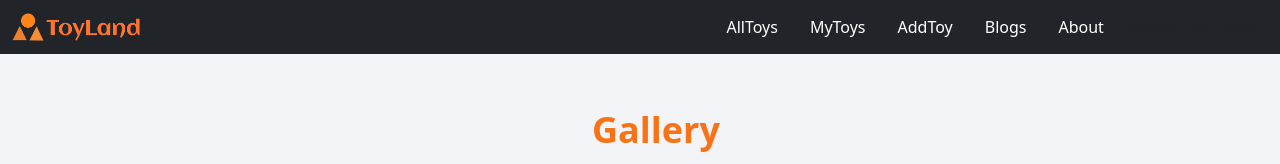
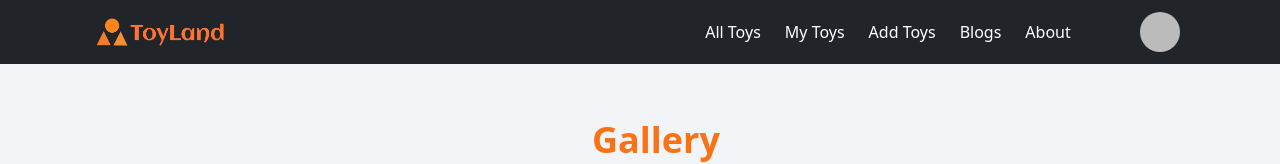
Before and after one commit to Jobayer98/b7a11-toy-marketplace-client-side-Jobayer98, a React (Vite) app: page / in a window 1280 px wide. Shown: the top 164 px of the page. Built offline with nearby package versions, Linux system fonts and the light colour scheme; no server answers; sample sign-in values are in the browser's storage.

Commit message:
show user profile pic in navbar

```diff
--- a/src/context/authProvider.jsx
+++ b/src/context/authProvider.jsx
@@ -30,7 +30,9 @@ const AuthProvider = ({ children }) => {
     setLoading(true);
     const provider = new GoogleAuthProvider();
     signInWithPopup(auth, provider)
-      .then(() => {})
+      .then((r) => {
+        console.log(r);
+      })
       .catch(() => {});
   };
 
--- /dev/null
+++ b/src/layout/Header/Header.css
@@ -0,0 +1,3 @@
+.active {
+  color: rgba(240, 134, 58, 0.991);
+}
--- a/src/layout/Header/Header.jsx
+++ b/src/layout/Header/Header.jsx
@@ -1,18 +1,14 @@
 // external module
-import Container from "react-bootstrap/Container";
-import Nav from "react-bootstrap/Nav";
-import Navbar from "react-bootstrap/Navbar";
-import { Link, useNavigate } from "react-router-dom";
+import { Link, NavLink, useNavigate } from "react-router-dom";
 import { useContext } from "react";
 
 // internal module
-import NavItem from "../../components/NavItem/NavItem";
-// import Dropdown from "../../components/Dropdown/Dropdown";
 import AuthContext from "../../context/authContext";
 import logo from "../../assets/logo.png";
+import "./Header.css";
 
 const Header = () => {
-  const { user, loading, logout } = useContext(AuthContext);
+  const { user, logout } = useContext(AuthContext);
   const navigate = useNavigate();
 
   const handleLogout = () => {
@@ -21,45 +17,88 @@ const Header = () => {
   };
 
   return (
-    <Navbar bg="dark" expand="lg">
-      <Container>
-        <Navbar.Brand>
-          <Link to="/" className="text-decoration-none">
-            <img className="w-32" src={logo} alt="brand_img" />
+    <div className="navbar bg-dark text-white px-12 md:px-12 lg:px-24">
+      <div className="navbar-start">
+        <Link to="/">
+          <img className="w-32" src={logo} alt="brand_logo" />
         </Link>
-        </Navbar.Brand>
-
-        <Navbar.Toggle aria-controls="basic-navbar-nav" />
-        <Navbar.Collapse id="basic-navbar-nav" className="justify-content-end">
-          <Nav className="align-items-center ">
-            <NavItem className="text-white" path={"/all-toys"}>
-              AllToys
-            </NavItem>
+      </div>
+      <div className="hidden lg:flex gap-4">
+        <NavLink
+          className={({ isActive }) => (isActive ? "active" : "")}
+          to="/all-toys"
+        >
+          All Toys
+        </NavLink>
         {user && (
           <>
-                {" "}
-                <NavItem className="text-white" path={"/my-toys"}>
-                  MyToys
-                </NavItem>
-                <NavItem className="text-white" path={"/add-toy"}>
-                  AddToy
-                </NavItem>
+            <NavLink
+              className={({ isActive }) => (isActive ? "active" : "")}
+              to="/my-toys"
+            >
+              My Toys
+            </NavLink>
+            <NavLink
+              className={({ isActive }) => (isActive ? "active" : "")}
+              to="/add-toys"
+            >
+              Add Toys
+            </NavLink>
           </>
         )}
-            <NavItem className="text-white" path={"/blogs"}>
+        <NavLink
+          className={({ isActive }) => (isActive ? "active" : "")}
+          to="/blogs"
+        >
           Blogs
-            </NavItem>
-            <NavItem className="text-white" path={"/about"}>
+        </NavLink>
+        <NavLink
+          className={({ isActive }) => (isActive ? "active" : "")}
+          to="/about"
+        >
           About
-            </NavItem>
+        </NavLink>
 
-            {/* <Dropdown /> */}
-            {<p>{!loading && user?.displayName}</p>}
-            {user && <button onClick={handleLogout}>Logout</button>}
-          </Nav>
-        </Navbar.Collapse>
-      </Container>
-    </Navbar>
+        {!user && (
+          <div>
+            <Link
+              to="/login"
+              className="text-gray-200 hover:underline hover:text-orange-500"
+            >
+              Login
+            </Link>
+          </div>
+        )}
+      </div>
+
+      {/* Dropdown */}
+      {user && (
+        <div
+          className="dropdown dropdown-end tooltip-bottom"
+          data-tip={user.displayName}
+        >
+          <label tabIndex={0} className="btn btn-ghost btn-circle avatar ">
+            <div className="w-10 rounded-full">
+              <img src={user.photoURL} />
+            </div>
+          </label>
+          <ul
+            tabIndex={0}
+            className="menu menu-compact dropdown-content mt-3 p-2 shadow bg-gray-100 text-gray-800 rounded-box w-52"
+          >
+            <li>
+              <a className="justify-between">Profile</a>
+            </li>
+            <li>
+              <a>Settings</a>
+            </li>
+            <li>
+              <button onClick={handleLogout}>Logout</button>
+            </li>
+          </ul>
+        </div>
+      )}
+    </div>
   );
 };
 
```
Lines whose indentation alone changed are shown as unchanged.
